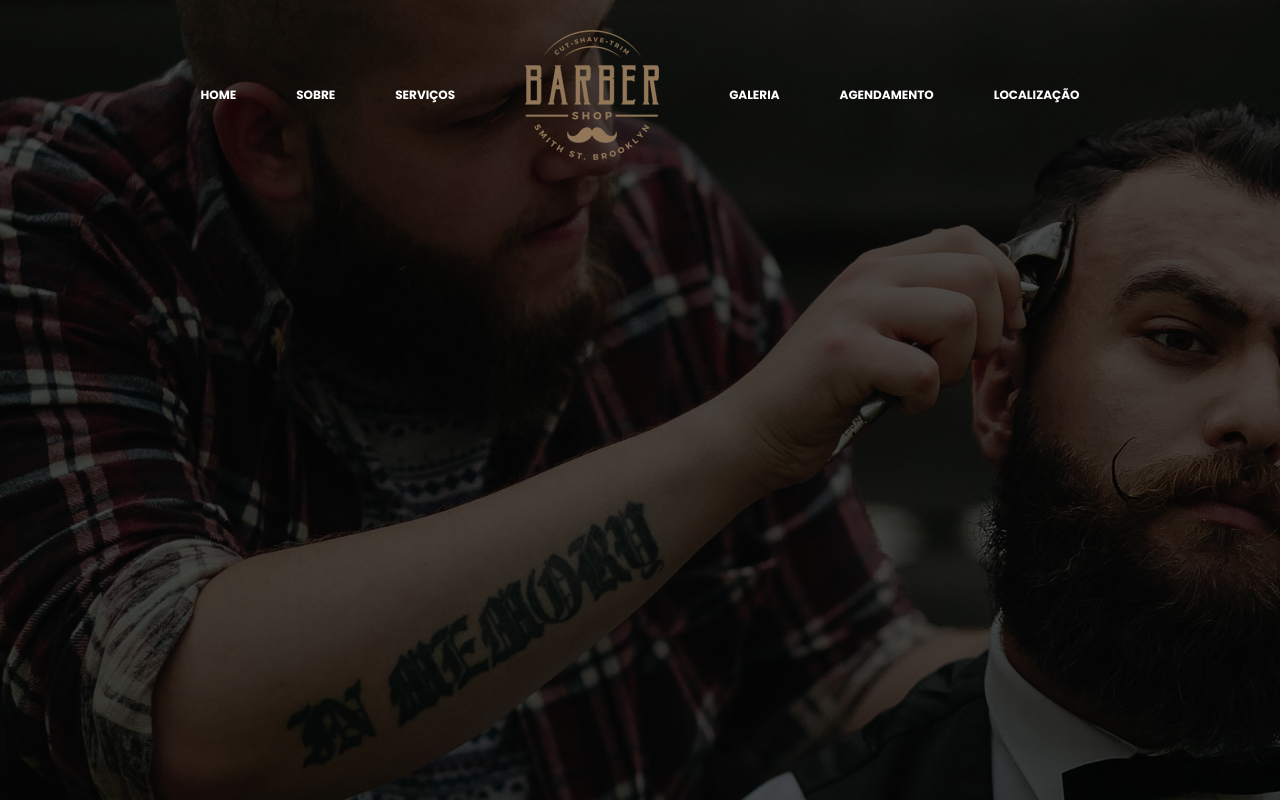
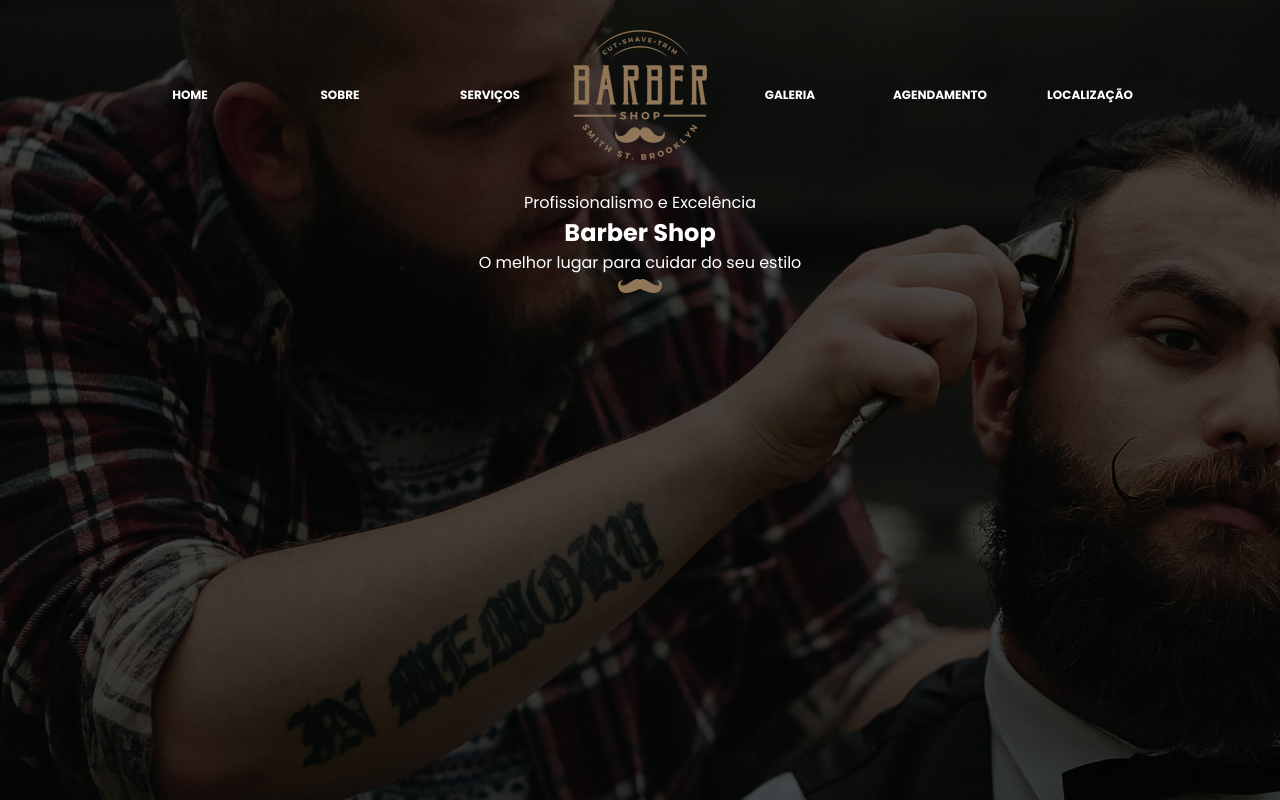
Before and after one commit to marceloribasDev/barber-shop, a plain HTML site: page index.html in a window 1280 px wide. Drawn offline with Linux system fonts and the light colour scheme.

Commit message:
Menu centralized with banner

```diff
--- a/assets/css/style.css
+++ b/assets/css/style.css
@@ -11,6 +11,10 @@
 body {
   font-family: 'Poppins', sans-serif;
 }
+
+/*******************
+*       HOME
+*******************/
 
 .home {
   background-size: cover;
@@ -35,7 +39,8 @@ body {
 .home .header .nav ul li {
   display: flex;
   align-items: center;
-  margin: 0 10px;
+  justify-content: center;
+  width: 150px;
 }
 
 .home .header .nav ul li a {
@@ -55,3 +60,35 @@ body {
 .home .header .nav ul li .logo {
   margin: 0 30px;
 }
+
+/*******************
+*   HOME - BANNER
+*******************/
+.home .banner {
+  color: #fff;
+  text-align: center;
+}
+
+.home .banner span {
+  display: block;
+}
+
+/*******************
+*       HOME
+*******************/
+
+/*******************
+*       HOME
+*******************/
+
+/*******************
+*       HOME
+*******************/
+
+/*******************
+*       HOME
+*******************/
+
+/*******************
+*       HOME
+*******************/
--- a/index.html
+++ b/index.html
@@ -42,7 +42,15 @@
         </ul>
       </nav>
     </header>
+
+    <div class="banner">
+      <span>Profissionalismo e Excelência</span>
+      <h1>Barber Shop</h1>
+      <span>O melhor lugar para cuidar do seu estilo</span>
+      <img src="assets/img/much-img.png" alt="BarberShop">
+    </div>
   </section>
+
 
 </body>
 
```
